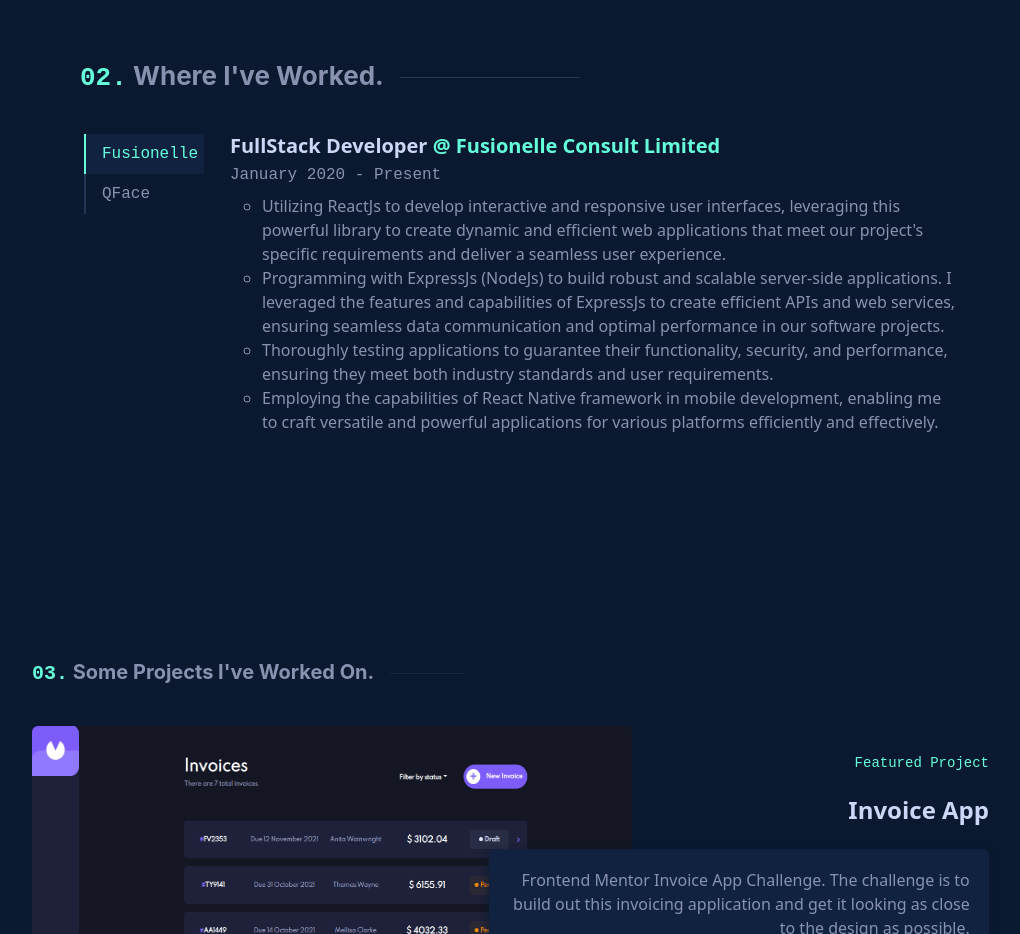
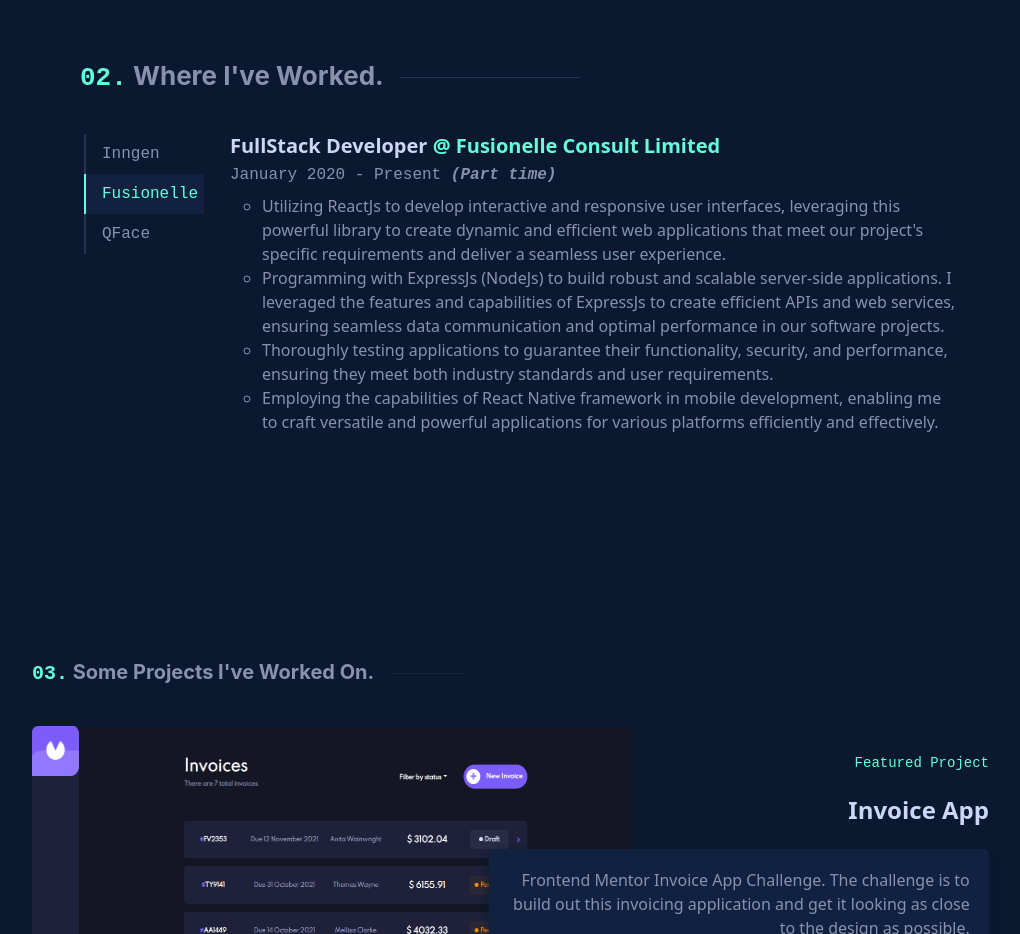
Before and after one commit to Airly12000/portfolio-site, a React (Create React App) app: page / in a window 1280 px wide. Shown: the part 1340-2274 px from the top of the page, without its empty margins (146-1166 px from the left). Built offline with nearby package versions, Linux system fonts and the light colour scheme.

Commit message:
experience update

```diff
--- a/src/sections/Experience.tsx
+++ b/src/sections/Experience.tsx
@@ -1,70 +1,114 @@
-import React, { useState } from 'react';
+import React, { useState } from "react";
 
 function Experience() {
-	const [tab, setTab] = useState(1);
+  const [tab, setTab] = useState(2);
 
   return (
-		<div id='experience' className='pt-10 mx-lg-5 ps-lg-5'>
-			<div className='px-lg-5 pt-lg-2'>
-				<div className='d-flex flex-row text-center align-items-center'>
-					<h1 className='sans col-light fw-b my-3 me-3 col-other'>
-						<span className='col-green mono'>02.</span> Where I've Worked.
+    <div id="experience" className="pt-10 mx-lg-5 ps-lg-5">
+      <div className="px-lg-5 pt-lg-2">
+        <div className="d-flex flex-row text-center align-items-center">
+          <h1 className="sans col-light fw-b my-3 me-3 col-other">
+            <span className="col-green mono">02.</span> Where I've Worked.
           </h1>
           <svg
-						width='180'
-						height='1'
-						viewBox='0 0 307 1'
-						fill='none'
-						xmlns='http://www.w3.org/2000/svg'>
+            width="180"
+            height="1"
+            viewBox="0 0 307 1"
+            fill="none"
+            xmlns="http://www.w3.org/2000/svg"
+          >
             <line
-							x1='-0.000854492'
-							y1='0.25'
-							x2='307.001'
-							y2='0.25'
-							stroke='#8892b0'
-							strokeWidth='0.5'
+              x1="-0.000854492"
+              y1="0.25"
+              x2="307.001"
+              y2="0.25"
+              stroke="#8892b0"
+              strokeWidth="0.5"
             />
           </svg>
         </div>
-				<div className='row mt-4 h-350'>
-					<div className='col-lg-2 mono d-flex flex-lg-column flex-row fs-16 ps-3'>
+        <div className="row mt-4 h-350">
+          <div className="col-lg-2 mono d-flex flex-lg-column flex-row fs-16 ps-3">
             {tab === 1 ? (
               <div
-								className='h-40 d-flex align-items-center active exp-tab justify-content-center ps-lg-3 justify-content-lg-start'
-								onClick={() => setTab(1)}>
+                className="h-40 d-flex align-items-center active exp-tab justify-content-center ps-lg-3 justify-content-lg-start"
+                onClick={() => setTab(1)}
+              >
+                Inngen
+              </div>
+            ) : (
+              <div
+                className="h-40 d-flex align-items-center exp-tab justify-content-center ps-lg-3 justify-content-lg-start"
+                onClick={() => setTab(1)}
+              >
+                Inngen
+              </div>
+            )}
+            {tab === 2 ? (
+              <div
+                className="h-40 d-flex align-items-center active exp-tab justify-content-center ps-lg-3 justify-content-lg-start"
+                onClick={() => setTab(2)}
+              >
                 Fusionelle
               </div>
             ) : (
               <div
-								className='h-40 d-flex align-items-center exp-tab justify-content-center ps-lg-3 justify-content-lg-start'
-								onClick={() => setTab(1)}>
+                className="h-40 d-flex align-items-center exp-tab justify-content-center ps-lg-3 justify-content-lg-start"
+                onClick={() => setTab(2)}
+              >
                 Fusionelle
               </div>
             )}
-						{tab === 2 ? (
+            {tab === 3 ? (
               <div
-								className='h-40 d-flex align-items-center active exp-tab justify-content-center ps-lg-3 justify-content-lg-start'
-								onClick={() => setTab(2)}>
+                className="h-40 d-flex align-items-center active exp-tab justify-content-center ps-lg-3 justify-content-lg-start"
+                onClick={() => setTab(3)}
+              >
                 QFace
               </div>
             ) : (
               <div
-								className='h-40 d-flex align-items-center exp-tab justify-content-center ps-lg-3 justify-content-lg-start'
-								onClick={() => setTab(2)}>
+                className="h-40 d-flex align-items-center exp-tab justify-content-center ps-lg-3 justify-content-lg-start"
+                onClick={() => setTab(3)}
+              >
                 QFace
               </div>
             )}
           </div>
-					<div className='col mt-4 mt-lg-0'>
+          <div className="col mt-4 mt-lg-0">
             {tab === 1 && (
-							<div className='col exp-details'>
-								<h3 className='col-light fw-b'>
-									FullStack Developer{' '}
-									<span className='col-green'>
+              <div className="col exp-details">
+                <h3 className="col-light fw-b">
+                  NSP (Software Engineer){" "}
+                  <span className="col-green">
+                    @ Inngen Technology Solutions
+                  </span>
+                </h3>
+                <h6 className="mono">November 2023 - Present</h6>
+                <ul>
+                  <li>
+                    Successfully undertook a certificate training program on
+                    "Managing the Workplace for Improved Productivity" delivered
+                    by the Management Development and Productivity Institute,
+                    Ghana (MDPI).
+                  </li>
+                </ul>
+              </div>
+            )}
+            {tab === 2 && (
+              <div className="col exp-details">
+                <h3 className="col-light fw-b">
+                  FullStack Developer{" "}
+                  <span className="col-green">
                     @ Fusionelle Consult Limited
                   </span>
                 </h3>
-								<h6 className='mono'>January 2020 - Present</h6>
+                <h6 className="mono">
+                  January 2020 - Present{" "}
+                  <i>
+                    <b>(Part time)</b>
+                  </i>
+                </h6>
                 <ul>
                   <li>
                     Utilizing ReactJs to develop interactive and responsive user
@@ -86,18 +130,21 @@
                     both industry standards and user requirements.
                   </li>
                   <li>
-										Employing the capabilities of React Native framework in mobile development, enabling me to craft versatile and powerful applications for various platforms efficiently and effectively.
+                    Employing the capabilities of React Native framework in
+                    mobile development, enabling me to craft versatile and
+                    powerful applications for various platforms efficiently and
+                    effectively.
                   </li>
                 </ul>
               </div>
             )}
-						{tab === 2 && (
-							<div className='col exp-details'>
-								<h3 className='col-light fw-b'>
-									Fronend Developer{' '}
-									<span className='col-green'>@ QFace Group Ghana</span>
+            {tab === 3 && (
+              <div className="col exp-details">
+                <h3 className="col-light fw-b">
+                  Fronend Developer{" "}
+                  <span className="col-green">@ QFace Group Ghana</span>
                 </h3>
-								<h6 className='mono'>March 2022 - May 2022</h6>
+                <h6 className="mono">March 2022 - May 2022</h6>
                 <ul>
                   <li>
                     Programming with C# and Blazor to develop modern web
```
Lines whose indentation alone changed are shown as unchanged.
